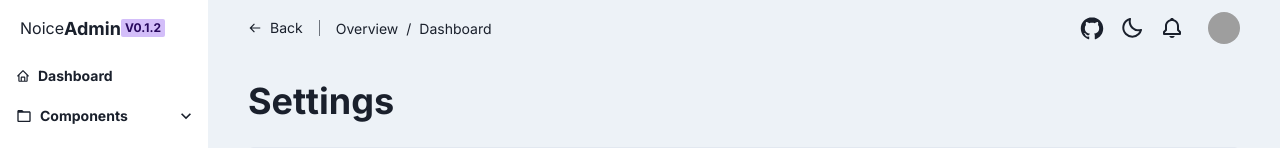
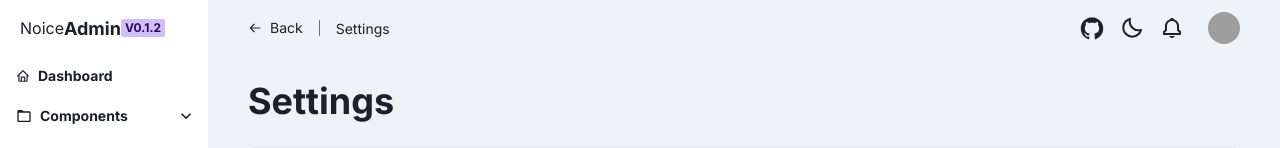
Before and after one commit to noice-noise/noice-admin-chakra, a React (Create React App) app: page /settings in a window 1280 px wide. Shown: the top 148 px of the page. Built offline with nearby package versions, Linux system fonts and the light colour scheme; grey boxes are pictures that could not be loaded.

Commit message:
feat: implement route breadcrumb

```diff
--- a/package.json
+++ b/package.json
@@ -4,6 +4,7 @@
   "private": true,
   "dependencies": {
     "@chakra-ui/react": "^2.2.8",
+    "@chakra-ui/system": "^2.2.6",
     "@chakra-ui/theme": "^2.1.7",
     "@chakra-ui/theme-tools": "^2.0.9",
     "@emotion/react": "^11.10.0",
--- a/src/components/Elements/Header/Header.tsx
+++ b/src/components/Elements/Header/Header.tsx
@@ -19,9 +19,12 @@ import { BiBell, BiMenu } from 'react-icons/bi';
 import { DiGithubBadge } from 'react-icons/di';
 import { Link } from 'react-router-dom';
 import { ThemeModeToggle } from '../ThemeModeToggle';
-import { RouteBreadcrumb } from './RouteBreadcrumb';
 
-export const Header = () => {
+type HeaderProps = {
+  routeBreadCrumb?: React.ReactNode;
+};
+
+export const Header = ({ routeBreadCrumb }: HeaderProps) => {
   return (
     <Flex
       direction="row"
@@ -45,13 +48,8 @@ export const Header = () => {
         visibility={{ base: 'visible', md: 'hidden' }}
         display={{ base: 'flex', md: 'none' }}
       />
-      <RouteBreadcrumb
-        visibility={{ base: 'hidden', md: 'visible' }}
-        display={{ base: 'none', md: 'flex' }}
-      />
-      {/* // TODO Implement Navbar Menu Button */}
+      {routeBreadCrumb}
       <Spacer />
-
       <IconButton
         as={ExternalLink}
         href="https://github.com/noice-noise/noice-admin-chakra"
--- a/src/components/Elements/Header/RouteBreadcrumb.tsx
+++ b/src/components/Elements/Header/RouteBreadcrumb.tsx
@@ -4,42 +4,54 @@ import {
   BreadcrumbLink,
   Button,
   Divider,
+  forwardRef,
   HStack,
   Icon,
-  Link,
+  StackProps,
 } from '@chakra-ui/react';
 import { BiArrowBack } from 'react-icons/bi';
-import { Link as RouterLink } from 'react-router-dom';
+import { Link as RouterLink, useNavigate } from 'react-router-dom';
 
-export const RouteBreadcrumb = ({ ...props }) => {
+export type RouteItem = {
+  name: string;
+  path: string;
+};
+
+export interface RouteBreadcrumbProps extends StackProps {
+  routeItems?: RouteItem[];
+}
+export const RouteBreadcrumb = forwardRef<RouteBreadcrumbProps, 'div'>(
+  (props, ref) => {
+    const { routeItems, ...rest } = props;
+
     return (
-    <HStack h="4" spacing={4} {...props}>
+      <HStack h="4" spacing={4} {...rest}>
         <BackLink />
-
+        {routeItems && (
           <Divider fontSize="sm" orientation="vertical" borderColor="current" />
+        )}
         <Breadcrumb fontSize="sm">
-        <BreadcrumbItem>
+          {routeItems &&
+            routeItems.map((item) => (
+              <BreadcrumbItem key={item.path}>
                 <BreadcrumbLink
-            as={Link}
-            to="/"
+                  as={RouterLink}
+                  to={item.path}
                   _hover={{ textDecoration: 'none', color: 'brand.500' }}
                 >
-            Overview
+                  {item.name}
                 </BreadcrumbLink>
               </BreadcrumbItem>
-        <BreadcrumbItem isCurrentPage>
-          <BreadcrumbLink
-            _hover={{ textDecoration: 'none', color: 'brand.500' }}
-          >
-            Dashboard
-          </BreadcrumbLink>
-        </BreadcrumbItem>
+            ))}
         </Breadcrumb>
       </HStack>
     );
-};
+  }
+);
 
 export const BackLink = () => {
+  const navigate = useNavigate();
+
   return (
     <Button
       as={RouterLink}
@@ -52,6 +64,7 @@ export const BackLink = () => {
       fontWeight="normal"
       _hover={{ textDecoration: 'none', bg: 'none', color: 'brand.500' }}
       _active={{ textDecoration: 'none', bg: 'none', color: 'brand.500' }}
+      onClick={() => navigate(-1)}
     >
       <Icon as={BiArrowBack} mr={2} my={0} py={0} h="100%" />
       Back
--- a/src/components/Layouts/MainLayout.tsx
+++ b/src/components/Layouts/MainLayout.tsx
@@ -1,12 +1,35 @@
 import { Flex } from '@chakra-ui/react';
+import { useLocation } from 'react-router-dom';
 import { Header, HeaderSpacer } from '../Elements/Header/Header';
 import { RouteBreadcrumb } from '../Elements/Header/RouteBreadcrumb';
 
-type MainLayoutProps = {
-  children: React.ReactNode;
+type MainLayoutOptions = {
+  hideRouterBreadcrumb?: boolean;
 };
 
-export const MainLayout = ({ children }: MainLayoutProps) => {
+type MainLayoutProps = {
+  title: string;
+  description?: string;
+  path?: string;
+  children: React.ReactNode;
+} & MainLayoutOptions;
+
+export const MainLayout = ({
+  title,
+  description = '',
+  children,
+  hideRouterBreadcrumb,
+}: MainLayoutProps) => {
+  const location = useLocation();
+
+  const headerBreadcrumb: React.ReactNode = (
+    <RouteBreadcrumb
+      visibility={{ base: 'hidden', md: 'visible' }}
+      display={{ base: 'none', md: 'flex' }}
+      routeItems={[{ name: title, path: location.pathname }]}
+    />
+  );
+
   return (
     <Flex
       direction="column"
@@ -16,15 +39,20 @@ export const MainLayout = ({ children }: MainLayoutProps) => {
       px={{ base: 5, md: 10 }}
       gap={6}
     >
-      <Header />
+      <Header routeBreadCrumb={headerBreadcrumb} />
       <HeaderSpacer
-        visibility={{ base: 'flex', md: 'hidden' }}
+        visibility={{ base: 'visible', md: 'hidden' }}
         display={{ base: 'flex', md: 'none' }}
       />
-      <RouteBreadcrumb
-        visibility={{ base: 'flex', md: 'hidden' }}
-        display={{ base: 'flex', md: 'none' }}
-      />
+
+      {!hideRouterBreadcrumb && (
+        <RouteBreadcrumb
+          visibility={{ base: 'visible', md: 'hidden' }}
+          display={{ base: 'flex', md: 'none' }}
+          routeItems={[{ name: title, path: location.pathname }]}
+        />
+      )}
+
       {children}
     </Flex>
   );
--- a/src/views/Dashboard.tsx
+++ b/src/views/Dashboard.tsx
@@ -28,7 +28,7 @@ import { MainLayout } from '../components/Layouts/MainLayout';
 
 export const Dashboard = () => {
   return (
-    <MainLayout>
+    <MainLayout title="Dashboard">
       <ContentHeader title="Dashboard" />
 
       <SimpleGrid columns={{ base: 1, md: 2, xl: 4 }} spacing={3}>
--- a/src/views/Settings.tsx
+++ b/src/views/Settings.tsx
@@ -19,7 +19,7 @@ export const Settings = () => {
   };
 
   return (
-    <MainLayout>
+    <MainLayout title="Settings">
       <ContentHeader title="Settings" />
       <Select placeholder="Select Theme" onChange={handleChange}>
         <option value={0}>{availableThemes[0].name}</option>
```
Also changed, not shown: 1 other file (tests, documents, lock files or other folders). Lines whose indentation alone changed are shown as unchanged.
